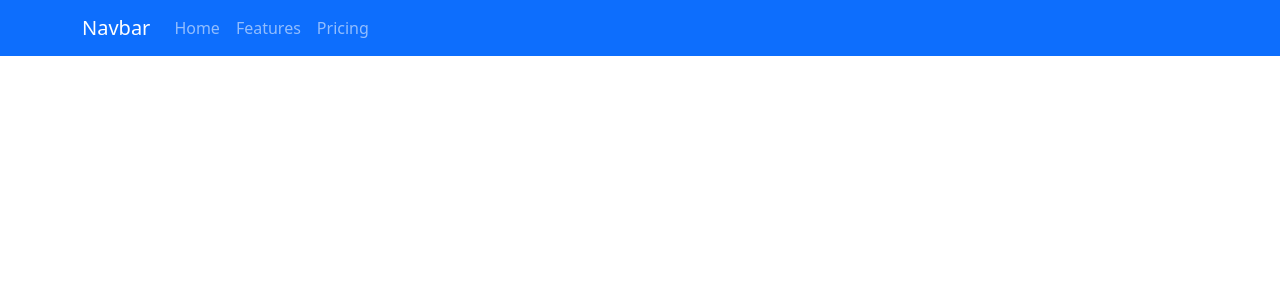
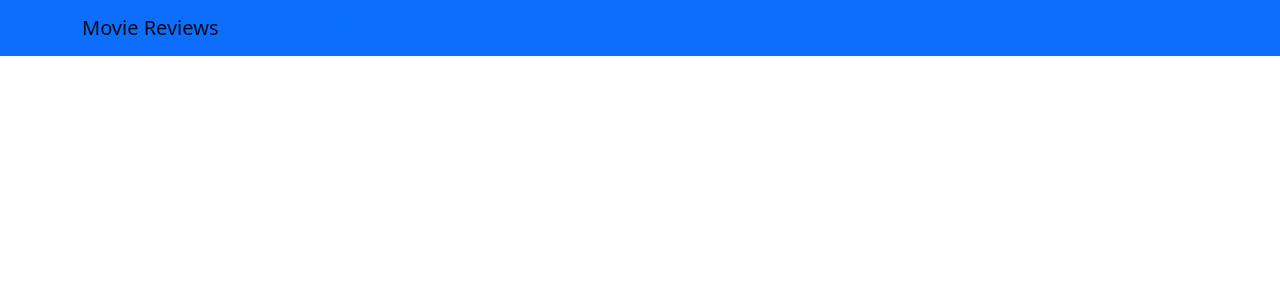
Before and after one commit to ChrisABrown/ChrisABrown.github.io, a React (Create React App) app in the folder movie_reviews/frontend/: page / in a window 1280 px wide. Shown: the top 300 px of the page. Built offline with nearby package versions, Linux system fonts and the light colour scheme.

Commit message:
added navbar to app and use state for user

```diff
--- a/movie_reviews/frontend/src/App.css
+++ b/movie_reviews/frontend/src/App.css
@@ -25,7 +25,7 @@
 }
 
 .App-link {
-  color: #61dafb;
+  color: #0a0700;
 }
 
 @keyframes App-logo-spin {
--- a/movie_reviews/frontend/src/App.js
+++ b/movie_reviews/frontend/src/App.js
@@ -1,5 +1,6 @@
 import "./App.css";
 import { Switch, Route, Link } from "react-router-dom";
+import { useState } from "react";
 import "bootstrap/dist/css/bootstrap.min.css";
 import Movie from "./components/Movie";
 import MoviesList from "./components/MoviesList";
@@ -10,15 +11,27 @@ import Nav from "react-bootstrap/Nav";
 import Navbar from "react-bootstrap/Navbar";
 
 function App() {
+  const [user, setUser] = useState(null);
+
+  async function login(user = null) {
+    setUser(user);
+  }
+  async function logout() {
+    setUser(null);
+  }
+
   return (
     <div className="App">
-      <Navbar bg="primary" variant="dark">
+      <Navbar bg="primary" variant="light">
         <Container>
-          <Navbar.Brand href="#home">Navbar</Navbar.Brand>
+          <Navbar.Brand href="#home">Movie Reviews</Navbar.Brand>
           <Nav className="me-auto">
-            <Nav.Link href="#home">Home</Nav.Link>
-            <Nav.Link href="#features">Features</Nav.Link>
-            <Nav.Link href="#pricing">Pricing</Nav.Link>
+            <Nav.Link>
+              <Link to={"/movies"}>Movies</Link>
+            </Nav.Link>
+            <Nav.Link>
+              {user ? <a>Logout User</a> : <Link to={"/login"}>Login</Link>}
+            </Nav.Link>
           </Nav>
         </Container>
       </Navbar>
--- a/movie_reviews/frontend/src/index.js
+++ b/movie_reviews/frontend/src/index.js
@@ -1,17 +1,12 @@
-import React from 'react';
-import ReactDOM from 'react-dom/client';
-import './index.css';
-import App from './App';
-import reportWebVitals from './reportWebVitals';
+import React from "react";
+import ReactDOM from "react-dom/client";
+import "./index.css";
+import App from "./App";
+import { BrowserRouter } from "react-router-dom";
 
-const root = ReactDOM.createRoot(document.getElementById('root'));
+const root = ReactDOM.createRoot(document.getElementById("root"));
 root.render(
-  <React.StrictMode>
+  <BrowserRouter>
     <App />
-  </React.StrictMode>
+  </BrowserRouter>
 );
-
-// If you want to start measuring performance in your app, pass a function
-// to log results (for example: reportWebVitals(console.log))
-// or send to an analytics endpoint. Learn more: https://bit.ly/CRA-vitals
-reportWebVitals();
```
